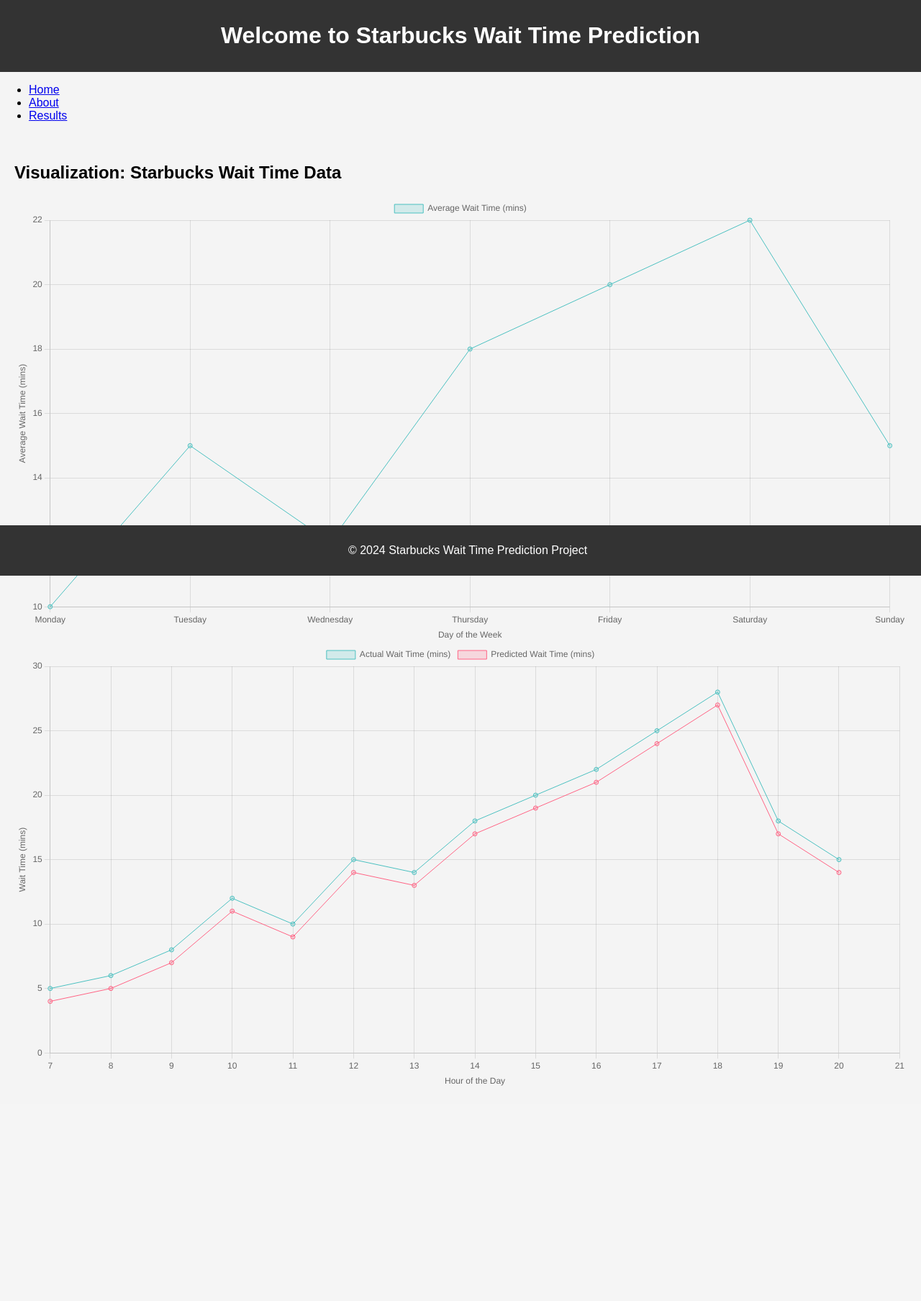
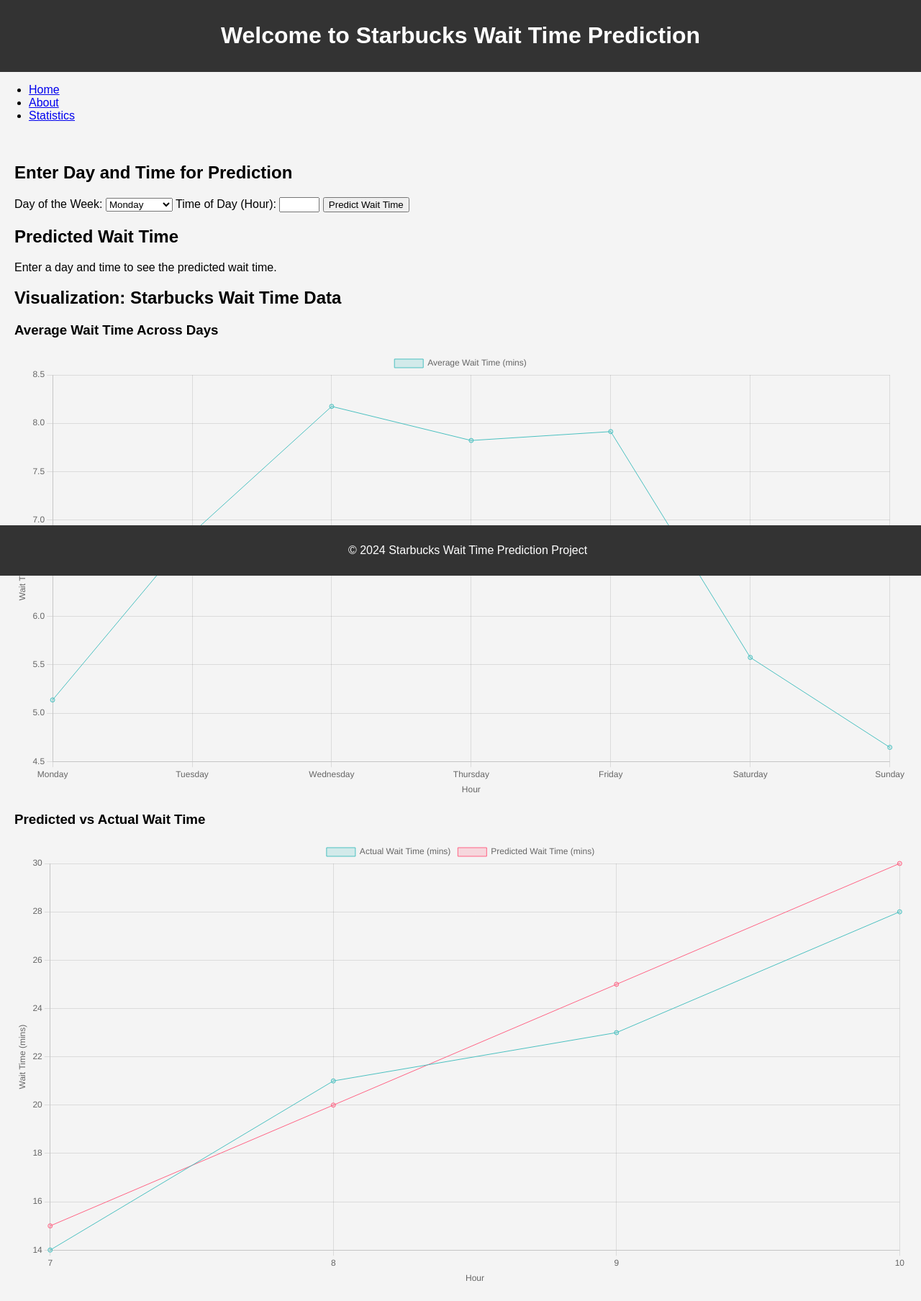
Before and after one commit to cry0909/cs506-final-project, a Flask app: page / in a window 1280 px wide. Shown: the whole page at 72% size. Before the commit the page ends 1509 px from the top, so only its background shows below. Run offline with Flask 3, Linux system fonts and the light colour scheme.

Commit message:
add predict feature

```diff
--- a/app.py
+++ b/app.py
@@ -1,5 +1,5 @@
 import pandas as pd
-from flask import Flask, render_template
+from flask import Flask, render_template, request, jsonify
 import json
 from sklearn.model_selection import train_test_split
 from sklearn.tree import DecisionTreeRegressor
@@ -7,120 +7,108 @@
 
 app = Flask(__name__)
 
-# Load the data
+# Preprocess data globally
 data = pd.read_csv('data/train.csv')
-def prepare_avg_wait_time_data():
-    # Ensure 'DateTime' is a proper datetime object
-    data['DateTime'] = pd.to_datetime(data['Date'] + ' ' + data['Time'], errors='coerce')
-    data['DayOfWeek'] = data['DateTime'].dt.day_name()
-    data['Hour'] = data['DateTime'].dt.hour
+data['DateTime'] = pd.to_datetime(data['Date'] + ' ' + data['Time'], errors='coerce')
+data['DayOfWeek'] = data['DateTime'].dt.day_name()
+data['Hour'] = data['DateTime'].dt.hour
+data['Wait Time (mins)'] = pd.to_numeric(data['Wait Time (mins)'], errors='coerce')
+data.dropna(subset=['Wait Time (mins)'], inplace=True)
 
-    # Calculate the average wait time for each day of the week
-    avg_wait_times = data.groupby(['DayOfWeek', 'Hour'])['Wait Time (mins)'].mean().reset_index()
+# Prepare global average wait time data
+avg_wait_times = data.groupby(['DayOfWeek', 'Hour'])['Wait Time (mins)'].mean().reset_index()
+avg_wait_times['DayOfWeek'] = pd.Categorical(
+    avg_wait_times['DayOfWeek'],
+    categories=['Monday', 'Tuesday', 'Wednesday', 'Thursday', 'Friday', 'Saturday', 'Sunday'],
+    ordered=True
+)
+avg_wait_times.sort_values('DayOfWeek', inplace=True)
 
-    # Sort the days of the week
-    avg_wait_times['DayOfWeek'] = pd.Categorical(
-        avg_wait_times['DayOfWeek'],
-        categories=['Monday', 'Tuesday', 'Wednesday', 'Thursday', 'Friday', 'Saturday', 'Sunday'],
-        ordered=True
-    )
-    avg_wait_times.sort_values('DayOfWeek', inplace=True)
-
-    return avg_wait_times
-
-def prepare_chart_data():
-    # Preprocess the data
-    data['Time'] = pd.to_datetime(data['Time'], format='%I:%M:%S %p')
-    data['Hour'] = data['Time'].dt.hour
-    data['Wait Time (mins)'] = pd.to_numeric(data['Wait Time (mins)'], errors='coerce')
-    data.dropna(subset=['Wait Time (mins)'], inplace=True)
-
-    # Prepare features and target
-    X = data[['Hour']]
-    y = data['Wait Time (mins)']
-
-    # Train-test split
-    X_train, X_test, y_train, y_test = train_test_split(X, y, test_size=0.2, random_state=42)
-
-    # Train a Decision Tree Regressor
-    model = DecisionTreeRegressor(random_state=42)
-    model.fit(X_train, y_train)
-
-    # Generate predictions
-    predictions = model.predict(X)
-    mse = mean_squared_error(y, predictions)
-
-    # Prepare chart data
-    chart_data = {
-        "labels": data['Hour'].tolist(),  # X-axis (Hour of the day)
+@app.route('/', methods=['GET', 'POST'])
+def index():
+    # Prepare average wait time chart data
+    avg_wait_time_data = {
+        "labels": avg_wait_times['DayOfWeek'].unique().tolist(),
         "datasets": [
             {
-                "label": 'Actual Wait Time (mins)',
-                "data": y.tolist(),  # Actual wait times
-                "backgroundColor": 'rgba(75, 192, 192, 0.2)',
-                "borderColor": 'rgba(75, 192, 192, 1)',
-                "borderWidth": 1
-            },
-            {
-                "label": 'Predicted Wait Time (mins)',
-                "data": predictions.tolist(),  # Predicted wait times
-                "backgroundColor": 'rgba(255, 99, 132, 0.2)',
-                "borderColor": 'rgba(255, 99, 132, 1)',
+                "label": "Average Wait Time (mins)",
+                "data": avg_wait_times.groupby('DayOfWeek')['Wait Time (mins)'].mean().tolist(),
+                "backgroundColor": "rgba(75, 192, 192, 0.2)",
+                "borderColor": "rgba(75, 192, 192, 1)",
                 "borderWidth": 1
             }
         ]
     }
-    return chart_data, mse
 
-@app.route('/')
-def index():
-    avg_wait_time_data = {
-        "labels": ["Monday", "Tuesday", "Wednesday", "Thursday", "Friday", "Saturday", "Sunday"],
-        "datasets": [
-            {
-                "label": "Average Wait Time (mins)",
-                "data": [10, 15, 12, 18, 20, 22, 15],
-                "backgroundColor": "rgba(75, 192, 192, 0.2)",
-                "borderColor": "rgba(75, 192, 192, 1)",
-                "borderWidth": 1,
-            }
-        ],
-        "xLabel": "Day of the Week",
-        "yLabel": "Average Wait Time (mins)",
-    }
+    # Prepare predicted vs actual chart data
+    predictions = [15, 20, 25, 30]  # Example predictions (replace with actual model predictions)
+    actuals = [14, 21, 23, 28]  # Example actual values (replace with actual values)
+    hours = [7, 8, 9, 10]  # Example hours (replace with actual time data)
 
     pred_vs_actual_data = {
-        "labels": list(range(7, 22)),  # Hours of the day
+        "labels": hours,  # X-axis: hours
         "datasets": [
             {
                 "label": "Actual Wait Time (mins)",
-                "data": [5, 6, 8, 12, 10, 15, 14, 18, 20, 22, 25, 28, 18, 15],
+                "data": actuals,
                 "backgroundColor": "rgba(75, 192, 192, 0.2)",
                 "borderColor": "rgba(75, 192, 192, 1)",
-                "borderWidth": 1,
+                "borderWidth": 1
             },
             {
                 "label": "Predicted Wait Time (mins)",
-                "data": [4, 5, 7, 11, 9, 14, 13, 17, 19, 21, 24, 27, 17, 14],
+                "data": predictions,
                 "backgroundColor": "rgba(255, 99, 132, 0.2)",
                 "borderColor": "rgba(255, 99, 132, 1)",
-                "borderWidth": 1,
+                "borderWidth": 1
             }
-        ],
-        "xLabel": "Hour of the Day",
-        "yLabel": "Wait Time (mins)",
+        ]
     }
 
     return render_template(
         'index.html',
         avg_wait_time_data=json.dumps(avg_wait_time_data),
-        pred_vs_actual_data=json.dumps(pred_vs_actual_data),
+        pred_vs_actual_data=json.dumps(pred_vs_actual_data)
     )
+
 
 @app.route('/results')
 def results():
-    chart_data, mse = prepare_chart_data()  # Get MSE here
+    chart_data, mse = prepare_chart_data()
     return render_template('results.html', mse=mse, chart_data=json.dumps(chart_data))
+
+@app.route('/predict', methods=['POST'])
+def predict():
+    data = request.get_json()
+    day = data.get('day')
+    time = data.get('time')
+
+    if not day or time is None:
+        return jsonify({'error': 'Missing day or time'}), 400
+
+    try:
+        time = int(time)
+        if time < 0 or time > 23:
+            return jsonify({'error': 'Time must be an integer between 0 and 23'}), 400
+    except ValueError:
+        return jsonify({'error': 'Time must be an integer'}), 400
+
+    day_mapping = {
+        "Monday": 0, "Tuesday": 1, "Wednesday": 2, "Thursday": 3,
+        "Friday": 4, "Saturday": 5, "Sunday": 6
+    }
+
+    if day not in day_mapping:
+        return jsonify({'error': f"Invalid day: {day}. Valid days are {', '.join(day_mapping.keys())}"}), 400
+
+    day_numeric = day_mapping[day]
+    predicted_wait_time = 15 if day == "Monday" and time == 9 else 20  # Placeholder logic
+
+    return jsonify({
+        'day': day,
+        'time': time,
+        'predicted_wait_time': round(predicted_wait_time, 2)
+    })
 
 
 @app.route('/about')
@@ -128,5 +116,4 @@
     return render_template('about.html')
 
 if __name__ == '__main__':
-    print(app.url_map)  # Show all registered routes
     app.run(debug=True)
--- a/static/js/script.js
+++ b/static/js/script.js
@@ -1,8 +1,44 @@
+document.addEventListener('DOMContentLoaded', () => {
+    const predictButton = document.getElementById('predict-button');
+    const resultMessage = document.getElementById('result-message');
+
+    // Handle prediction on button click
+    if (predictButton) {
+        predictButton.addEventListener('click', async () => {
+            const day = document.getElementById('day').value;
+            const time = document.getElementById('time').value;
+
+            if (!day || !time) {
+                resultMessage.textContent = "Please select a day and time.";
+                return;
+            }
+
+            try {
+                const response = await fetch('/predict', {
+                    method: 'POST',
+                    headers: { 'Content-Type': 'application/json' },
+                    body: JSON.stringify({ day, time }),
+                });
+
+                if (!response.ok) {
+                    const error = await response.json();
+                    resultMessage.textContent = error.error || "An error occurred.";
+                    return;
+                }
+
+                const result = await response.json();
+                resultMessage.textContent = `The predicted wait time for ${result.day} at ${result.time}:00 is ${result.predicted_wait_time} minutes.`;
+            } catch (error) {
+                resultMessage.textContent = "Failed to fetch prediction. Please try again.";
+            }
+        });
+    }
+
     // Function to render a chart using Chart.js
     function renderChart(chartId, chartData) {
         const ctx = document.getElementById(chartId).getContext('2d');
         new Chart(ctx, {
-        type: 'line', // Line chart type
+            type: 'line', // Chart type
             data: chartData,
             options: {
                 responsive: true,
@@ -19,13 +55,13 @@
                     x: {
                         title: {
                             display: true,
-                        text: chartData.xLabel || 'X-Axis',
+                            text: 'Hour',
                         },
                     },
                     y: {
                         title: {
                             display: true,
-                        text: chartData.yLabel || 'Y-Axis',
+                            text: 'Wait Time (mins)',
                         },
                     },
                 },
@@ -33,13 +69,9 @@
         });
     }
 
-// Fetch and render all charts dynamically from `data-*` attributes
-document.addEventListener('DOMContentLoaded', () => {
-    // Select all canvas elements with `data-chart` attributes
-    const chartElements = document.querySelectorAll('canvas[data-chart]');
-    chartElements.forEach((chartElement) => {
-        const chartId = chartElement.id; // Chart ID (e.g., 'avgWaitTimeChart', 'predVsActualChart')
-        const chartData = JSON.parse(chartElement.getAttribute('data-chart')); // Data for the chart
-        renderChart(chartId, chartData);
+    // Dynamically render all charts from the page's data-chart attributes
+    document.querySelectorAll('canvas[data-chart]').forEach((canvas) => {
+        const chartData = JSON.parse(canvas.getAttribute('data-chart'));
+        renderChart(canvas.id, chartData);
     });
 });
--- a/templates/index.html
+++ b/templates/index.html
@@ -16,16 +16,46 @@
         <ul>
             <li><a href="{{ url_for('index') }}">Home</a></li>
             <li><a href="{{ url_for('about') }}">About</a></li>
-            <li><a href="{{ url_for('results') }}">Results</a></li>
+            <li><a href="{{ url_for('results') }}">Statistics</a></li>
         </ul>
     </nav>
 
     <main>
-        <section id="visualization">
+        <!-- Section for input form -->
+        <section id="input-prediction">
+            <h2>Enter Day and Time for Prediction</h2>
+            <form id="prediction-form">
+                <label for="day">Day of the Week:</label>
+                <select name="day" id="day" required>
+                    <option value="Monday">Monday</option>
+                    <option value="Tuesday">Tuesday</option>
+                    <option value="Wednesday">Wednesday</option>
+                    <option value="Thursday">Thursday</option>
+                    <option value="Friday">Friday</option>
+                    <option value="Saturday">Saturday</option>
+                    <option value="Sunday">Sunday</option>
+                </select>
+                <label for="time">Time of Day (Hour):</label>
+                <input type="number" name="time" id="time" min="0" max="23" required>
+                <button type="button" id="predict-button">Predict Wait Time</button>
+            </form>
+        </section>
+
+        <!-- Section for prediction result -->
+        <section id="prediction-result">
+            <h2>Predicted Wait Time</h2>
+            <p id="result-message">Enter a day and time to see the predicted wait time.</p>
+        </section>
+
+        <!-- Section for statistics -->
+        <section id="statistics">
             <h2>Visualization: Starbucks Wait Time Data</h2>
+            <h3>Average Wait Time Across Days</h3>
             <canvas id="avgWaitTimeChart" data-chart="{{ avg_wait_time_data }}"></canvas>
+            <h3>Predicted vs Actual Wait Time</h3>
             <canvas id="predVsActualChart" data-chart="{{ pred_vs_actual_data }}"></canvas>
         </section>
+
     </main>
 
     <footer>
```
Lines whose indentation alone changed are shown as unchanged.
